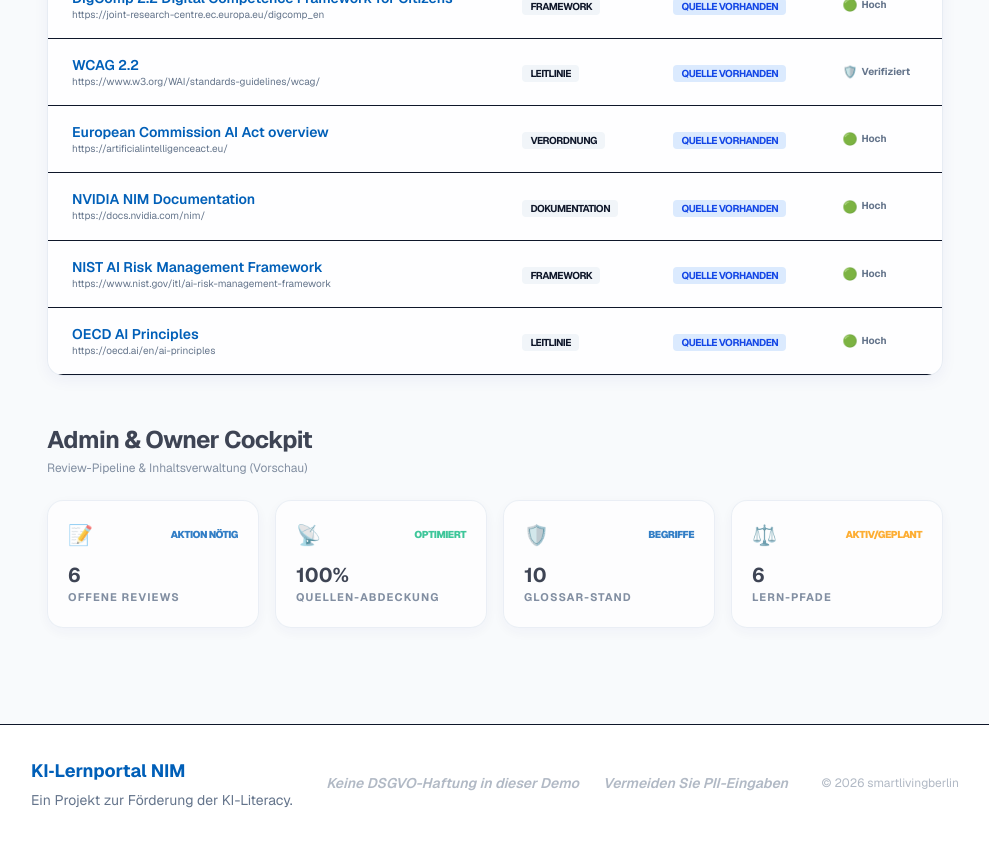
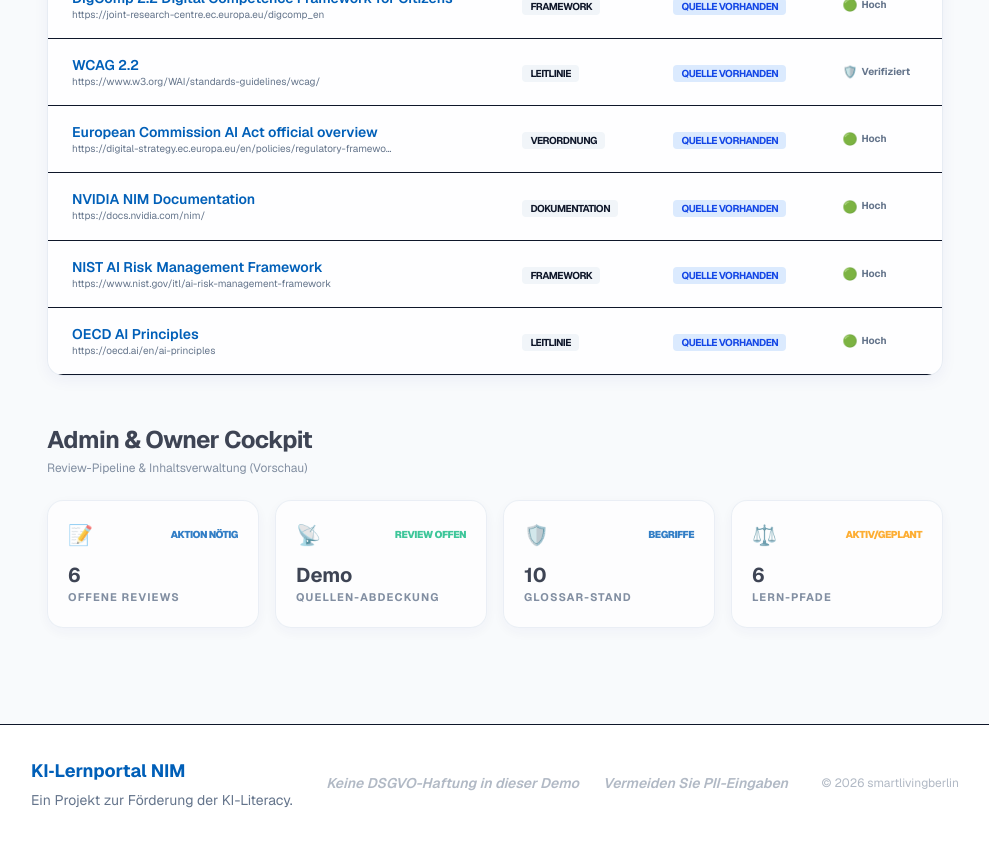
Before and after one commit to smartlivingberlin/ki-lernportal-nim, a Next.js app in the folder apps/web/: page / in a window 1280 px wide. Shown: the part 2220-3062 px from the top of the page, without its empty margins (289-1278 px from the left). Built offline with nearby package versions, Linux system fonts and the light colour scheme.

Commit message:
fix: soften demo compliance copy for seed content

```diff
--- a/apps/web/src/app/page.tsx
+++ b/apps/web/src/app/page.tsx
@@ -310,7 +310,7 @@ export default function Home() {
             </div>
             <div className="grid grid-cols-1 sm:grid-cols-2 lg:grid-cols-4 gap-4">
               <AdminCard title="Offene Reviews" value={`${seedSources.filter(s => s.reviewStatus === ReviewStatus.NeedsReview || s.reviewStatus === ReviewStatus.SourceAttached).length}`} status="Aktion nötig" icon="📝" />
-              <AdminCard title="Quellen-Abdeckung" value="100%" status="Optimiert" icon="📡" color="text-nim-success" />
+              <AdminCard title="Quellen-Abdeckung" value="Demo" status="Review offen" icon="📡" color="text-nim-success" />
               <AdminCard title="Glossar-Stand" value={`${seedGlossary.length}`} status="Begriffe" icon="🛡️" color="text-nim-primary" />
               <AdminCard title="Lern-Pfade" value={`${seedLearningPaths.length}`} status="Aktiv/Geplant" icon="⚖️" color="text-amber-500" />
             </div>
--- a/apps/web/src/data/model-cards.ts
+++ b/apps/web/src/data/model-cards.ts
@@ -7,7 +7,7 @@ export const seedModelCards: ModelCard[] = [
     type: 'Sprachmodell',
     useCase: 'Code & Text',
     difficulty: DifficultyLevel.Intermediate,
-    privacyNote: 'DSGVO-Check: Demo',
+    privacyNote: 'Datenschutz-Hinweis: Demo, nicht geprüft',
     trustLevel: TrustLevel.High,
     displayAllowed: true,
     riskNote: 'Kann bei komplexen Fakten halluzinieren.'
--- a/apps/web/src/data/sources.ts
+++ b/apps/web/src/data/sources.ts
@@ -23,8 +23,8 @@ export const seedSources: Source[] = [
   },
   {
     id: 'eu-ai-act',
-    name: 'European Commission AI Act overview',
-    url: 'https://artificialintelligenceact.eu/',
+    name: 'European Commission AI Act official overview',
+    url: 'https://digital-strategy.ec.europa.eu/en/policies/regulatory-framework-ai',
     sourceType: SourceType.Regulation,
     reviewStatus: ReviewStatus.SourceAttached,
     approvalStatus: ApprovalStatus.ReviewRequired,
--- a/apps/web/src/data/types.ts
+++ b/apps/web/src/data/types.ts
@@ -23,7 +23,7 @@ export enum TrustLevel {
   Low = 'Niedrig',
   Medium = 'Mittel',
   High = 'Hoch',
-  Verified = 'Verifiziert'
+  Verified = 'Hochwertige Quelle'
 }
 
 export enum SourceType {
```
